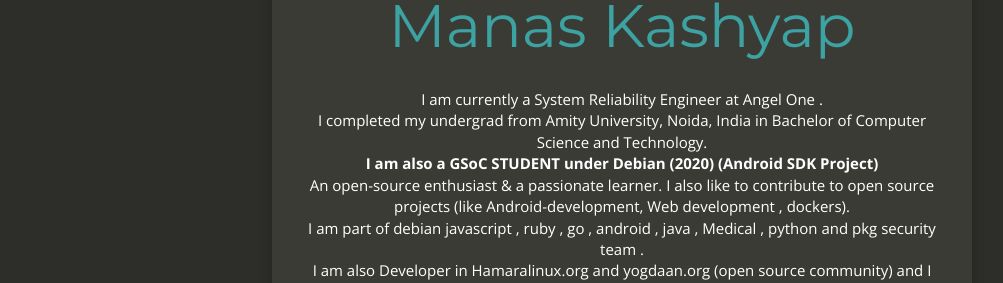
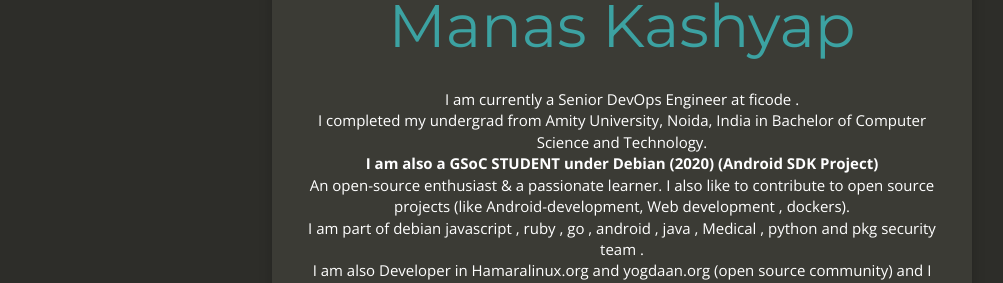
Before and after one commit to Manas-kashyap/Manas-kashyap.github.io, a Jekyll site: the page built from index.html, in a window 1280 px wide. Shown: the part 172-455 px from the top of the page, without its empty margins (18-1021 px from the left). Built offline with Jekyll 4.4.1, drawn with Linux system fonts in a browser that asks for light colours; nearby versions of some CDN libraries.

Commit message:
updated my mail and also place i am working

```diff
--- a/_config.yml
+++ b/_config.yml
@@ -1,10 +1,10 @@
 # Site settings
 title: "Manas Kashyap"
-email: manaskashyaptech@gmail.com
+email: manas.kashyap0809@gmail.com
 description: "A Developer at building phase."
 baseurl: ""
 url: "https://Manas-kashyap.github.io"
-title_description: "I am currently a System Reliability Engineer at Angel One .
+title_description: "I am currently a Senior DevOps Engineer at ficode .
 <br /> I completed my undergrad from Amity University, Noida, India in Bachelor of Computer Science and Technology.
 <br /> <strong>I am also a GSoC STUDENT under Debian (2020) (Android SDK Project)</strong>
 <br /> An open-source enthusiast & a passionate learner. I also like to contribute to open source projects (like Android-development, Web development , dockers).
```
